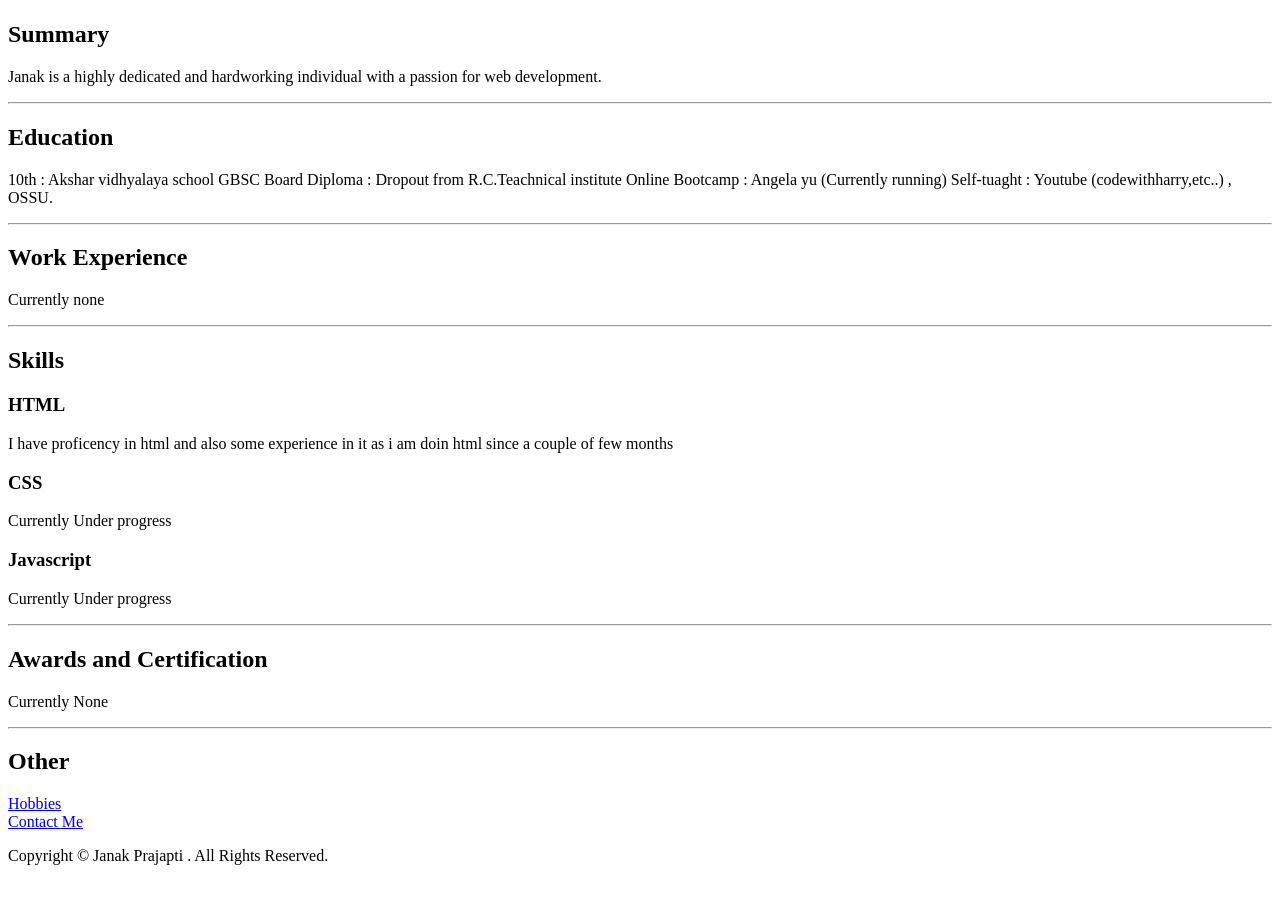
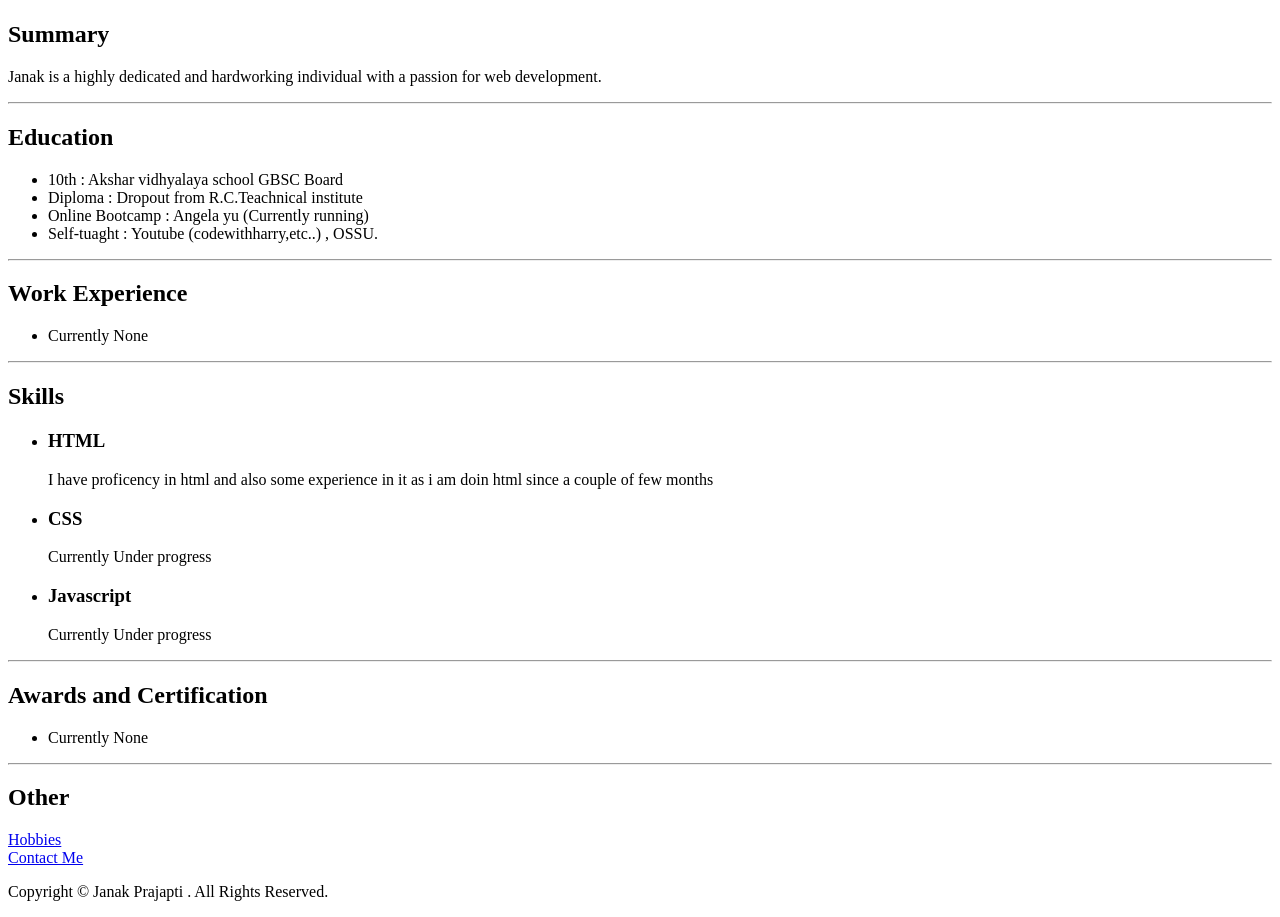
Before and after one commit to Janak342005/html-resume_Janak, a plain HTML site: page index.html in a window 1280 px wide. Shown: the part 99-1016 px from the top of the page. Before the commit the page ends 980 px from the top, so only its background shows below. Drawn offline with Linux system fonts and the light colour scheme.

Commit message:
Update index.html

```diff
--- a/index.html
+++ b/index.html
@@ -14,27 +14,39 @@
     <hr/>
     <h2>Education</h2>
     <p>
-        10th : Akshar vidhyalaya school GBSC Board
-        Diploma : Dropout from R.C.Teachnical institute
-        Online Bootcamp : Angela yu (Currently running)
-        Self-tuaght : Youtube (codewithharry,etc..) , OSSU.
+        <ul>
+            <li>10th : Akshar vidhyalaya school GBSC Board</li>
+            <li>Diploma : Dropout from R.C.Teachnical institute</li>
+            <li>Online Bootcamp : Angela yu (Currently running)</li>
+            <li>Self-tuaght : Youtube (codewithharry,etc..) , OSSU.</li>
+         </ul>
     </p>
     <hr/>
      <h2>Work Experience</h2>
-    <p>Currently none</p>
+    <p>
+        <ul>
+            <li>Currently None</li>
+        </ul>
+    </p>
     <hr/>
     <h2>Skills</h2>
     <p>
-        <h3>HTML</h3>
+        <ul>
+            <li><h3>HTML</h3></li>
         <p>I have proficency in html and also some experience in it as i am doin html since a couple of few months</p>
-        <h3>CSS</h3>
+            <li><h3>CSS</h3></li>
         <p>Currently Under progress</p>
-        <h3>Javascript</h3>
+            <li><h3>Javascript</h3></li>
         <p>Currently Under progress</p>
+         </ul>
     </p>
     <hr/>
     <h2>Awards and Certification</h2>
-    <p>Currently None</p>
+    <p>
+        <ul>
+            <li>Currently None</li>
+        </ul>
+    </p>
     <hr/>
     <h2>Other</h2>
     <p>
```
